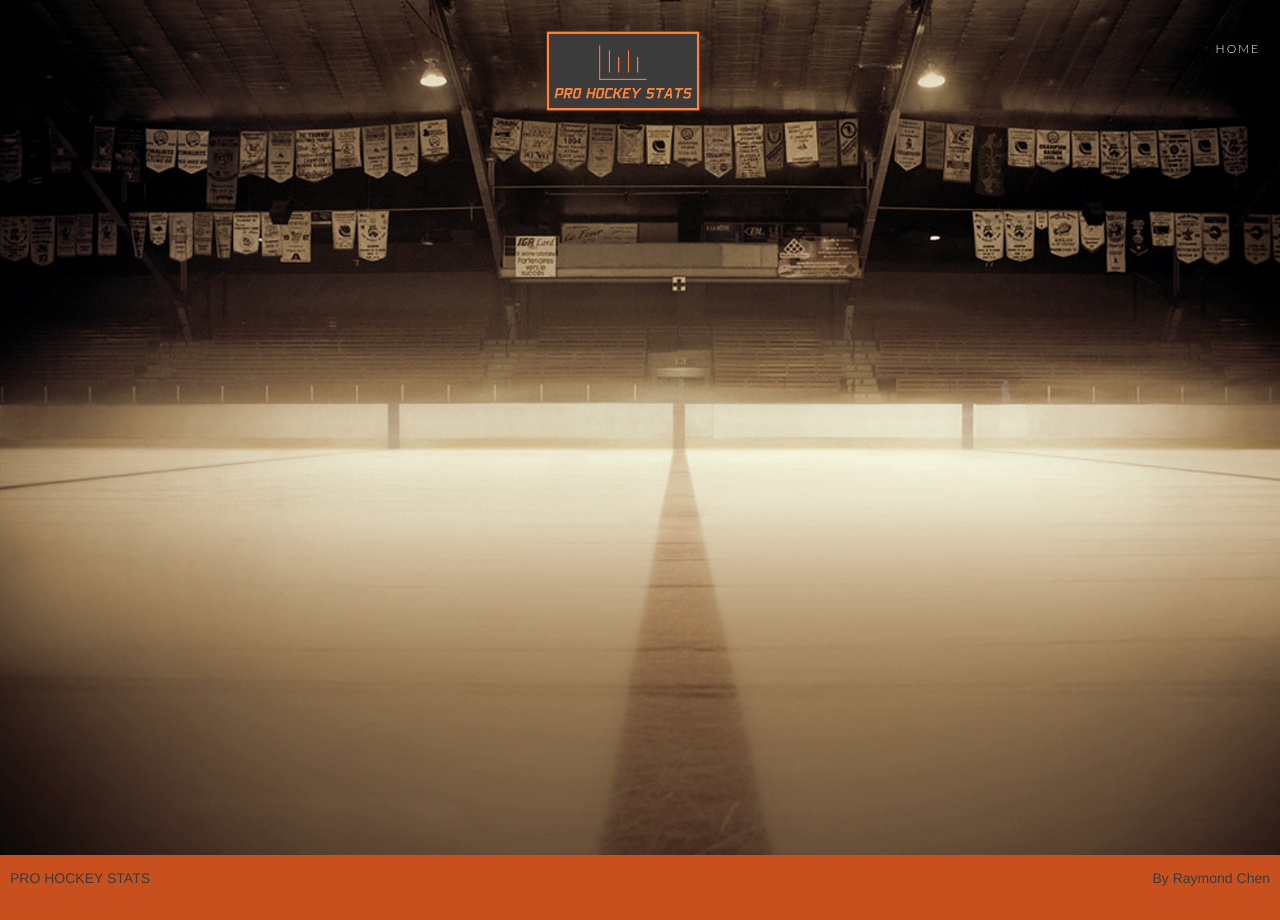
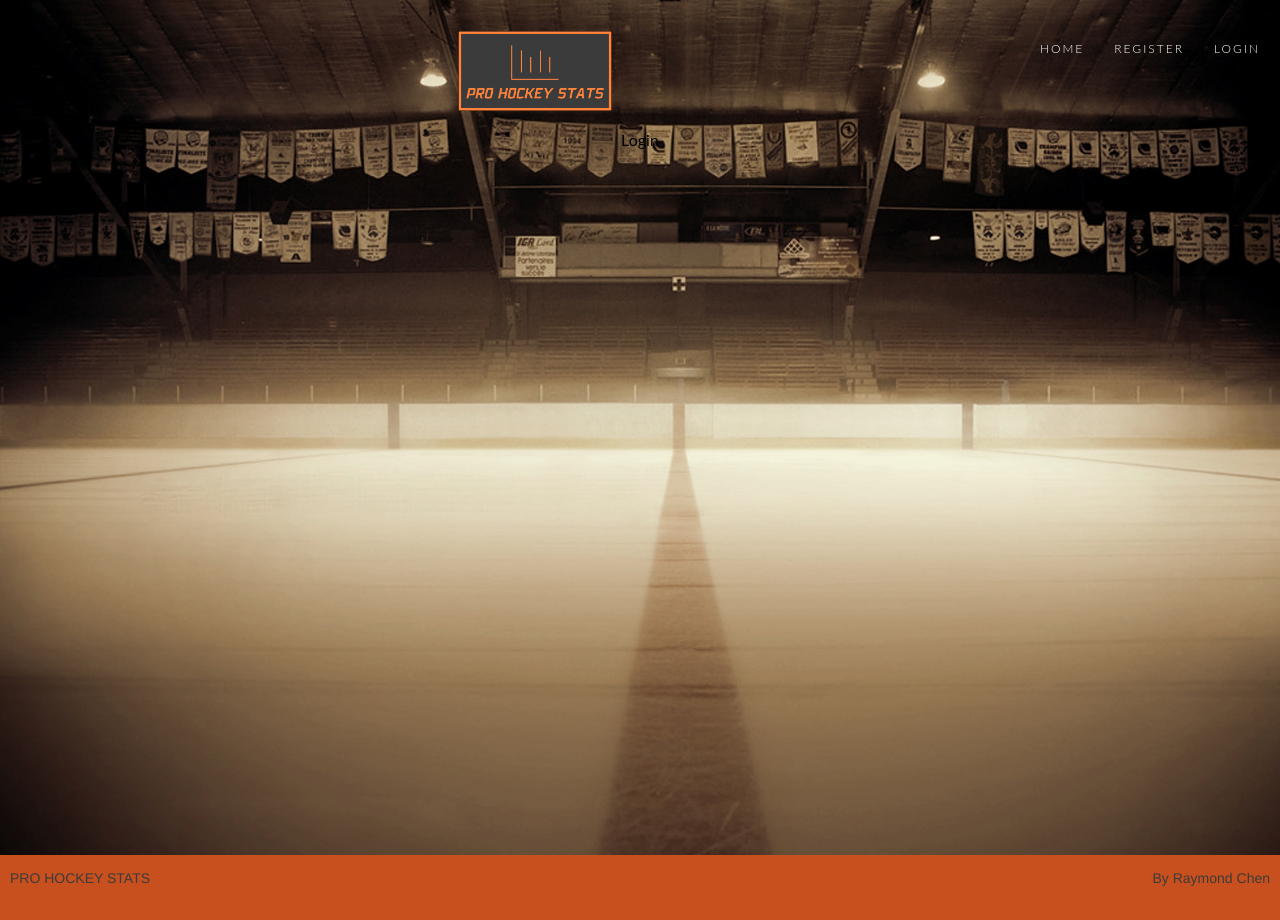
Before and after one commit to rchenGH/pro-hockey-stats-3, a React (Create React App) app in the folder client/: page /login in a window 1280 px wide. Built offline with nearby package versions, Linux system fonts and the light colour scheme; the HTML template or start-up script is replaced by a standard one.

Commit message:
add login and register components

```diff
--- a/client/src/App.js
+++ b/client/src/App.js
@@ -1,7 +1,9 @@
 import React, {Component} from 'react';
 import NavigationBar from './components/layout/navigation/Navigation';
-import {BrowserRouter as Router, Route } from 'react-router-dom'
+import {BrowserRouter as Router, Route, Switch } from 'react-router-dom'
 import Home from './components/home/Home';
+import Register from './components/auth/Register';
+import Login from './components/auth/Login';
 import About from './components/about/About'
 import Footer from './components/layout/footer/Footer';
 import './components/layout/background/background.css';
@@ -14,13 +16,7 @@ import store from './store';
 class App extends Component {
   constructor(props){
     super(props)
-    this.state = {
-      portfolio: {
-        home: {
-          backend: null
-        }
-      },
-    }
+    this.state = { data: null }
   }
 
   render(){
@@ -32,19 +28,31 @@ class App extends Component {
               >
               <div className="routes">
                 <NavigationBar/>
+                <Switch>
                   <Route exact
                     path='/'
                     component={Home}
                   />
                   <Route
+                    exact
                     path='/home'
-                  render={(RouteProps) => (
-                    <Home {...RouteProps}  />
-                  )}
+                    component={() => <Home data={this.state.data}/>}
+                  />
+                  <Route
+                    exact
+                    path='/register'
+                    component={Register}
+                  />
+                  <Route
+                    exact
+                    path='/login'
+                    component={Login}
                   />
                   <Route path='/about'
                     component={About}
                   />
+                </Switch>
+
             </div>
           </div>
           <Footer/>
--- /dev/null
+++ b/client/src/components/auth/Login.js
@@ -0,0 +1,11 @@
+import React from 'react'
+
+const Login = () => {
+    return (
+        <div>
+            Login
+        </div>
+    )
+}
+
+export default Login
--- /dev/null
+++ b/client/src/components/auth/Register.js
@@ -0,0 +1,11 @@
+import React, {Fragment} from 'react'
+
+const Register = () => {
+    return (
+        <Fragment>
+
+        </Fragment>
+    )
+}
+
+export default Register
--- a/client/src/components/home/Home.js
+++ b/client/src/components/home/Home.js
@@ -14,6 +14,9 @@ class Home extends Component {
     return(
 
       <div className='home top-10-header-row'>
+        <div>
+          <p>Hello {this.props.data}</p>
+        </div>
         {/* <div className="player-background" style={{backgroundColor: 'rgba(59,59,59,1)'}}> */}
 
           {/* <div className="top-10-header-div">
--- a/client/src/components/layout/navigation/Navigation.js
+++ b/client/src/components/layout/navigation/Navigation.js
@@ -22,7 +22,7 @@ class NavigationBar extends Component {
       });
   }
 
-  closeMenu(event){
+  closeMenu = (event) => {
     if(!this.dropdownMenu.contains(event.target)){
       this.setState(
         {showMenu: false},
@@ -41,12 +41,23 @@ class NavigationBar extends Component {
             <Link to="/home">
               <img src={logo} className="logo-expanded"/>
             </Link>
-
+            <Link to="/login">
+              <li className="navigation-expanded-list-item">
+                LOGIN
+              </li>
+            </Link>
+            <Link to="/register">
+              <li className="navigation-expanded-list-item">
+                REGISTER
+              </li>
+            </Link>
             <Link to="/home">
               <li className="navigation-expanded-list-item">
                 HOME
               </li>
             </Link>
+
+
           </ul>
         </nav>
 
@@ -64,13 +75,21 @@ class NavigationBar extends Component {
                   ref={(element) => {this.dropdownMenu = element;}}
                 >
                   <ul className="navigation-collapsed-list">
-
-                    <Link to="/home">
+                  <Link to="/home">
                       <li className="navigation-collapsed-list-item">
                         HOME
                       </li>
                     </Link>
-
+                    <Link to="/register">
+                      <li className="navigation-collapsed-list-item">
+                        REGISTER
+                      </li>
+                    </Link>
+                    <Link to="/login">
+                      <li className="navigation-collapsed-list-item">
+                        LOGIN
+                      </li>
+                    </Link>
                   </ul>
                 </div>
               ) :
--- a/package.json
+++ b/package.json
@@ -20,6 +20,7 @@
   },
   "homepage": "https://github.com/rchenGH/pro-hockey-stats-3#readme",
   "dependencies": {
+    "axios": "^0.19.0",
     "bcryptjs": "^2.4.3",
     "body-parser": "^1.19.0",
     "config": "^3.2.2",
```
Lines whose indentation alone changed are shown as unchanged.
